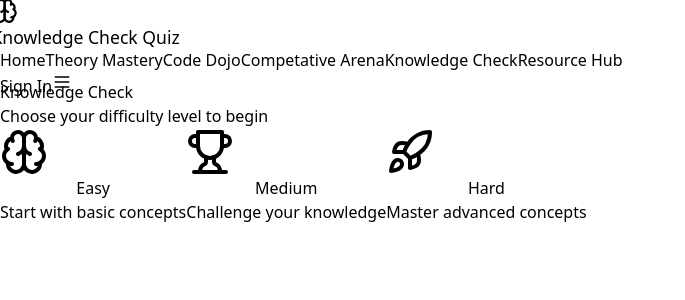
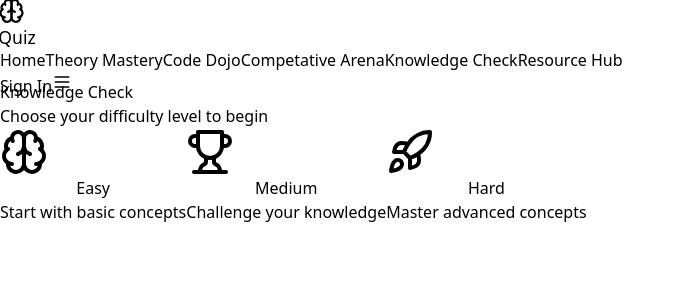
Before and after one commit to Amaanx6/Edu-Play, a React (Vite) app in the folder Frontend/: page /kc in a window 1280 px wide. Shown: the top 300 px of the page, without its empty margins (0-685 px from the left). Built offline with nearby package versions, Linux system fonts and the light colour scheme.

Commit message:
Rename Navbar Heading

```diff
--- a/Frontend/src/components/Knowledge-Check/MainQuiz.tsx
+++ b/Frontend/src/components/Knowledge-Check/MainQuiz.tsx
@@ -1,15 +1,12 @@
-// components/knowledge-check/MainQuiz.tsx
 import { QuizProvider } from './QuizContext';
-import DifficultySelector from './DifficultySelector'; // Default import
-import Quiz from './Quiz'; // Default import
-import { Navbar } from '../Navbar'; // Named import
+import DifficultySelector from './DifficultySelector';
+import Quiz from './Quiz';
+import { Navbar } from '../Navbar';
 import { useQuiz } from './QuizContext';
-import { Brain } from 'lucide-react'; // Importing a Lucide icon for the Navbar
+import { Brain } from 'lucide-react';
 
 const QuizContent = () => {
   const { difficulty } = useQuiz();
-
-  // Render DifficultySelector if no difficulty is selected, otherwise render Quiz
   return difficulty ? <Quiz /> : <DifficultySelector />;
 };
 
@@ -18,8 +15,8 @@ export const MainQuiz = () => {
     <QuizProvider>
       <div className="flex flex-col h-screen overflow-hidden">
         <Navbar
-          title="Knowledge Check Quiz" // String prop for title
-          icon={Brain} // Passing a Lucide icon component (React.ElementType)
+          title="Quiz"
+          icon={Brain}
         />
         <main className="flex-grow overflow-hidden">
           <QuizContent />
```
